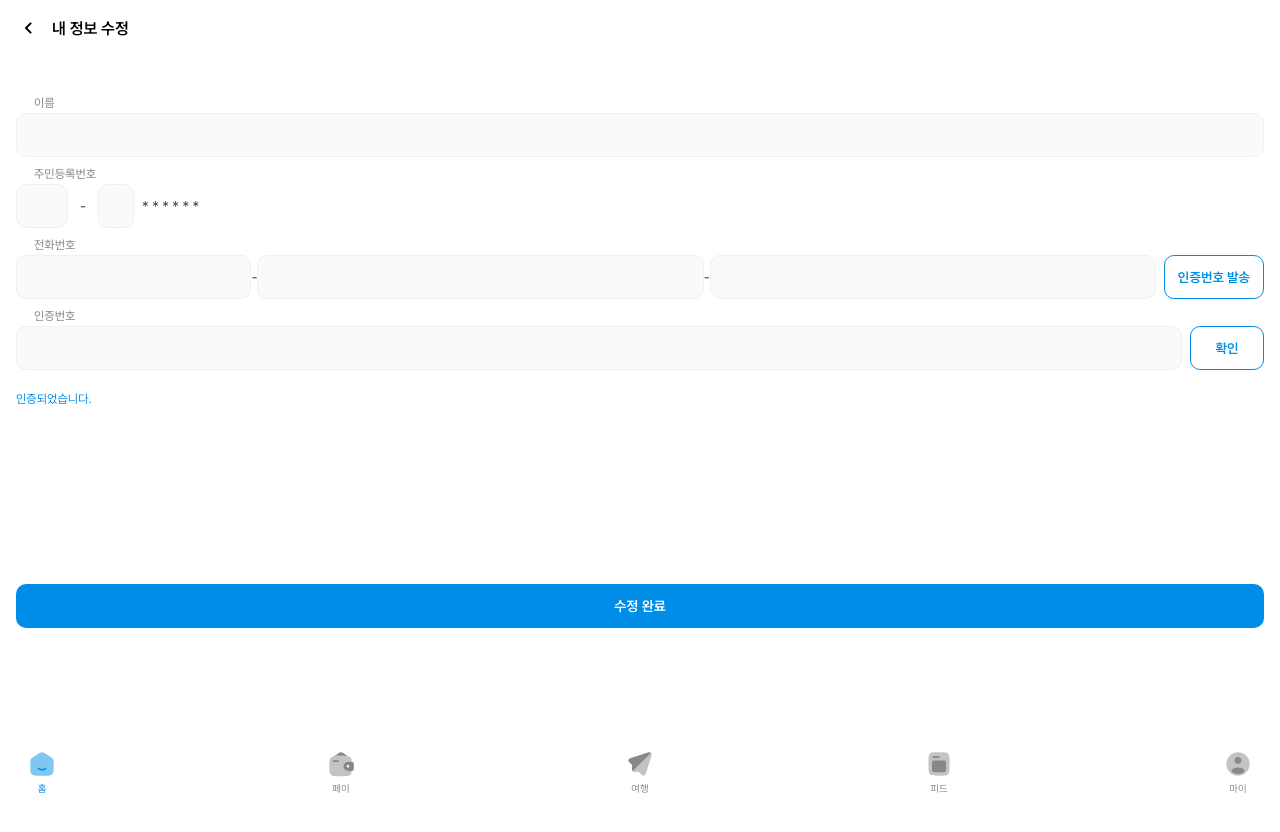
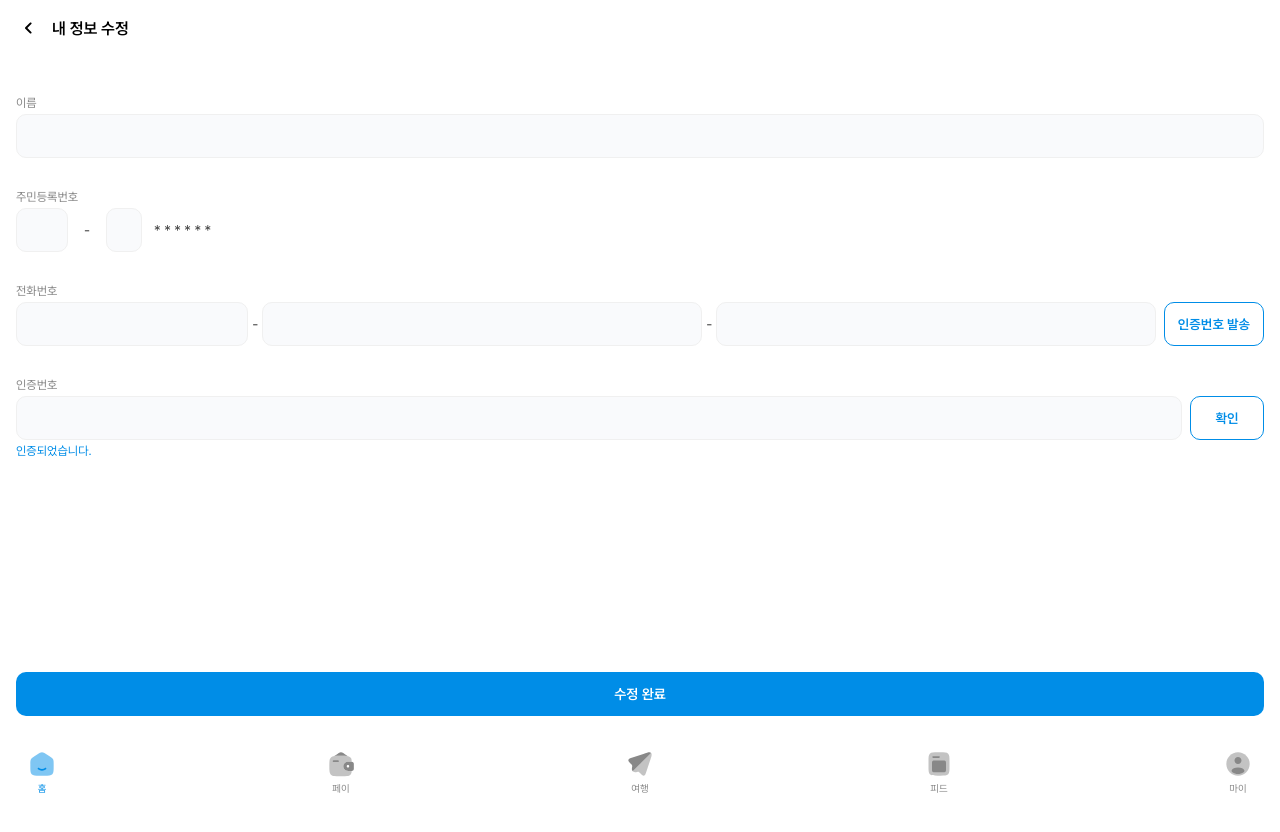
Before and after one commit to lshyunee/Triplet, a React (Create React App) app in the folder triplet/: page /mypage/info-edit in a window 1280 px wide. Shown: the top 832 px of the page. After the commit the page ends 800 px from the top, so only its background shows below. Built offline with nearby package versions, Linux system fonts and the light colour scheme; no server answers; a web font is replaced by a local one.

Commit message:
Fix : 내정보수정 CSS 수정

```diff
--- a/triplet/src/pages/mypage/MyInfoEditPage.tsx
+++ b/triplet/src/pages/mypage/MyInfoEditPage.tsx
@@ -5,37 +5,37 @@ import styled from 'styled-components';
 import useAxios from '../../hooks/useAxios';
 import useInput from '../../hooks/useInput';
 
-const EditDiv = styled.div`
-    height : 800px;
-`
-
 const HowP = styled.p`
     font-size : 12px;
-    margin : 0px 18px 3px;
+    margin : 0px 0px 4px;
     color : #888888;
 `;
 
+const EntireDiv = styled.div`
+    margin : 0px 16px 0;
+    height : calc(100vh - 112px);
+    padding-top : 56px;
+`;
+
 const InputDiv = styled.div`
-    display: flex;
-    flex-direction: column;
-    padding-top : 56px;
-    margin : 40px 16px;
+    margin-top : 40px;
 `;
 
 const NumP = styled.p`
+    margin : auto 4px;
     font-size : 14px;
     color : #424242;
 `;
 
 const CheckP = styled.p`
     font-size : 12px;
+    margin : 4px 0 0 0;
     color : #008DE7;
 `
 const StyledInput = styled.input`
     background-color : #F9FAFC;
     width:100%;
     height:44px;
-    margin-bottom : 10px;
     border-radius : 10px;
     border : 1px solid #F0F0F0;
     box-sizing: border-box;
@@ -62,6 +62,10 @@ const StyledBtn = styled.button`
     flex-shrink: 0;
     margin-left : 8px;
 `;
+
+const InputDistanceDiv = styled.div`
+    margin-bottom : 32px;
+`
 
 const RegistDiv = styled.div`
     display : flex;
@@ -95,16 +99,7 @@ const CheckDiv = styled.div`
     flex-direction: row;
 `;
 
-
-const ConfirmDiv = styled.div`
-    display : flex;
-    width : 100%;
-    margin-top : 166px;
-    align-items : center;
-`;
-
-const ConfirmBox = styled.button`
-    width : 100%;
+const ConfirmBtn = styled.button`
     height : 44px;
     background-color : #008DE7;
     color : #FFFFFF;
@@ -112,6 +107,13 @@ const ConfirmBox = styled.button`
     font-weight: 600;
     font-size : 14px;
     border : none;
+    margin-bottom : 28px;
+    position: fixed;
+    bottom: 56px;
+    left: 0;
+    right: 0;
+    margin-right: 16px;
+    margin-left: 16px;
 `;
 
 
@@ -183,11 +185,15 @@ const MyInfoEditPage = () => {
     }
 
     return (
-        <EditDiv>
+        <>
             <BackHeader title={"내 정보 수정"}/>
+            <EntireDiv>
                 <InputDiv>
+                    <InputDistanceDiv>
                         <HowP>이름</HowP>
                         <StyledInput type="text" {...name}/>
+                    </InputDistanceDiv>
+                    <InputDistanceDiv>
                         <HowP>주민등록번호</HowP>
                         <RegistDiv>
                             <StyledInputFront type="text" {...identificationNumFront}/>
@@ -195,6 +201,8 @@ const MyInfoEditPage = () => {
                             <StyledInput type="text" {...identificationNumBack}/>
                             <NumP>* * * * * *</NumP>
                         </RegistDiv>
+                    </InputDistanceDiv>
+                    <InputDistanceDiv>
                         <HowP>전화번호</HowP>
                         <PhoneDiv>
                             <StyledInputFront type="text" {...phoneNumFront} disabled={isCheck} />
@@ -204,17 +212,19 @@ const MyInfoEditPage = () => {
                             <StyledInput type="text" {...phoneNumBack} disabled={isCheck}/>
                             <StyledBtn onClick={certificateSend}>인증번호 발송</StyledBtn>
                         </PhoneDiv>
+                    </InputDistanceDiv>
+                    <InputDistanceDiv>
                         <HowP>인증번호</HowP>
                         <CheckDiv>
                             <StyledInput type="text" {...certificationNum} />
                             <StyledBtn onClick={certificateCheck}>확인</StyledBtn>
                         </CheckDiv>
                         <CheckP>인증되었습니다.</CheckP>
-                    <ConfirmDiv>
-                        <ConfirmBox onClick={myInfoEdit}>수정 완료</ConfirmBox>
-                    </ConfirmDiv>
+                    </InputDistanceDiv>
+                    <ConfirmBtn onClick={myInfoEdit}>수정 완료</ConfirmBtn>
                 </InputDiv>
-        </EditDiv>
+            </EntireDiv>
+        </>
     );
 };
 
--- a/triplet/src/pages/mypage/PasswordEditPage.tsx
+++ b/triplet/src/pages/mypage/PasswordEditPage.tsx
@@ -6,9 +6,6 @@ import useInput from '../../hooks/useInput';
 import useAxios from '../../hooks/useAxios';
 import { useNavigate } from 'react-router-dom';
 
-const EntireDiv = styled.div`
-    /* height : 800px; */
-`
 
 const HowP = styled.p`
     font-size : 12px;
@@ -57,7 +54,6 @@ const NewConfirmDiv = styled.div`
 `;
 
 const ConfirmBtn = styled.button`
-    /* width : 100%; */
     height : 44px;
     background-color : #008DE7;
     color : #FFFFFF;
```
Lines whose indentation alone changed are shown as unchanged.
